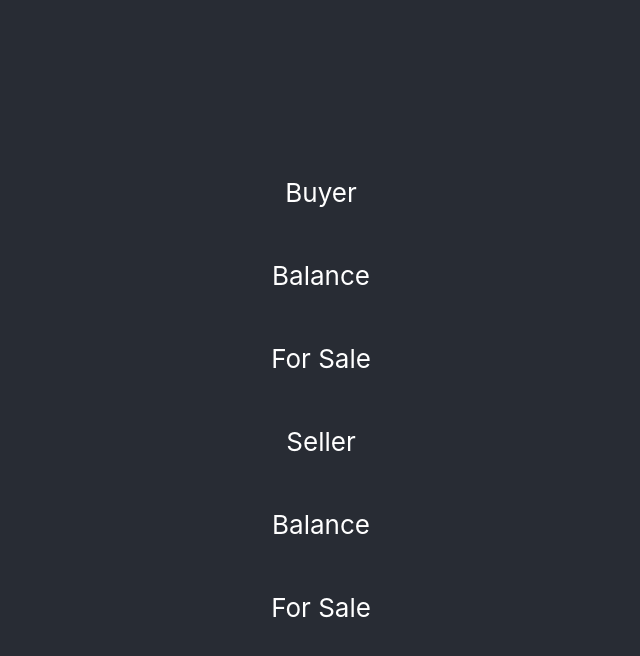
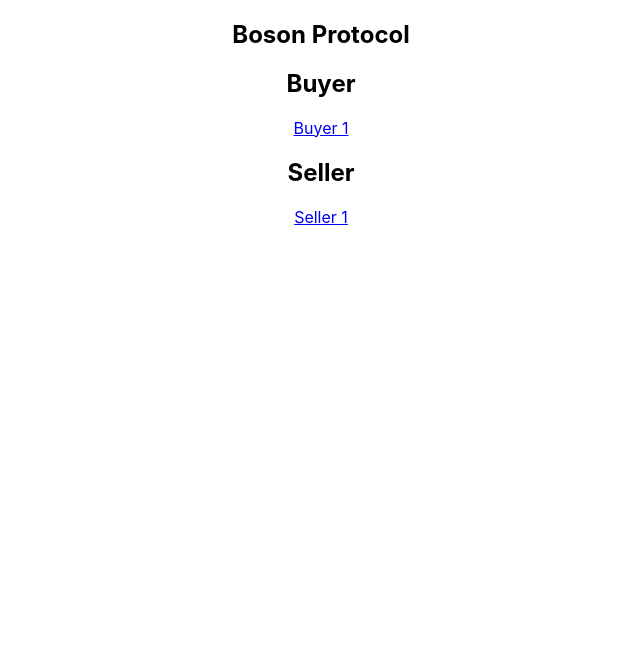
Before and after one commit to timhc22/shopping-poc, a React (Create React App) app: page / in a window 1280 px wide. Shown: the top 656 px of the page, without its empty margins (319-959 px from the left). Built offline with nearby package versions, Linux system fonts and the light colour scheme.

Commit message:
Add buyer and seller page

```diff
--- a/src/App.tsx
+++ b/src/App.tsx
@@ -1,15 +1,27 @@
 import React from 'react';
 import './App.css';
-import BuyerInterface from "./components/BuyerInterface";
-import SellerInterface from "./components/SellerInterface";
+import BuyerPage from "./pages/BuyerPage/BuyerPage";
+import SellerPage from "./pages/SellerPage/SellerPage";
+import DashboardPage from './pages/DashboardPage/DashboardPage';
 
-function App() {
+import {
+  BrowserRouter as Router,
+  Switch,
+  Route,
+  Redirect,
+} from 'react-router-dom';
+
+function App() : JSX.Element {
   return (
     <div className="App">
-      <div className="App-body">
-        <BuyerInterface></BuyerInterface>
-        <SellerInterface></SellerInterface>
-      </div>
+      <Router>
+        <Switch>
+          <Route exact path="/" component={DashboardPage} />
+          <Route exact path="/buyer" component={BuyerPage} />
+          <Route exact path="/seller" component={SellerPage} />
+          <Redirect to="/" />
+        </Switch>
+      </Router>
     </div>
   );
 }
--- /dev/null
+++ b/src/pages/BuyerPage/BuyerPage.tsx
@@ -0,0 +1,11 @@
+import React from 'react';
+
+export default function BuyerPage(): JSX.Element {
+
+  return (
+    <div>
+      <h1>Buyer</h1>
+      Test
+    </div>
+  );
+}
--- /dev/null
+++ b/src/pages/DashboardPage/DashboardPage.tsx
@@ -0,0 +1,27 @@
+import React from 'react';
+import { Link } from 'react-router-dom';
+import { Divider } from '@material-ui/core';
+
+export default function DashboardPage(): JSX.Element {
+
+  return (
+    <section className="container">
+      <h1>Boson Protocol</h1>
+      <div>
+        <section className="container">
+          <h2>Buyer</h2>
+          <Link to="/buyer" className="button">
+            Buyer 1
+          </Link>
+
+          <Divider orientation="horizontal" flexItem />
+
+          <h2>Seller</h2>
+          <Link to="/seller" className="button">
+            Seller 1
+          </Link>
+        </section>
+      </div>
+    </section>
+  );
+}
--- /dev/null
+++ b/src/pages/SellerPage/SellerPage.tsx
@@ -0,0 +1,11 @@
+import React from 'react';
+
+export default function SellerPage(): JSX.Element {
+
+  return (
+    <div>
+      <h1>Seller</h1>
+      Test
+    </div>
+  );
+}
```
